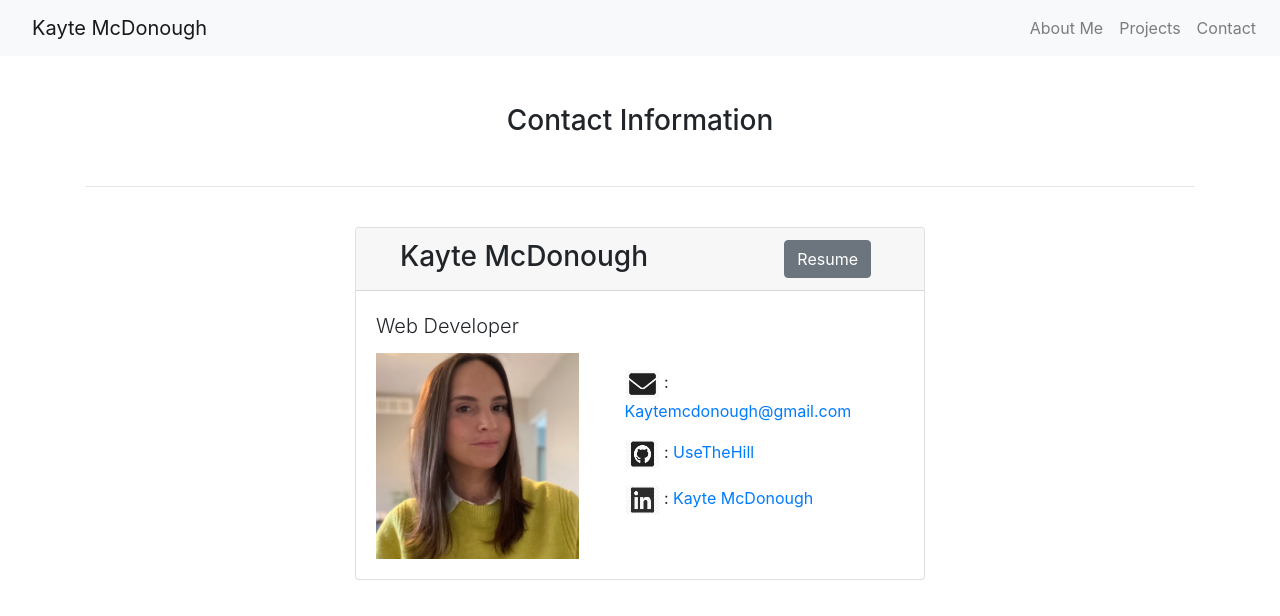
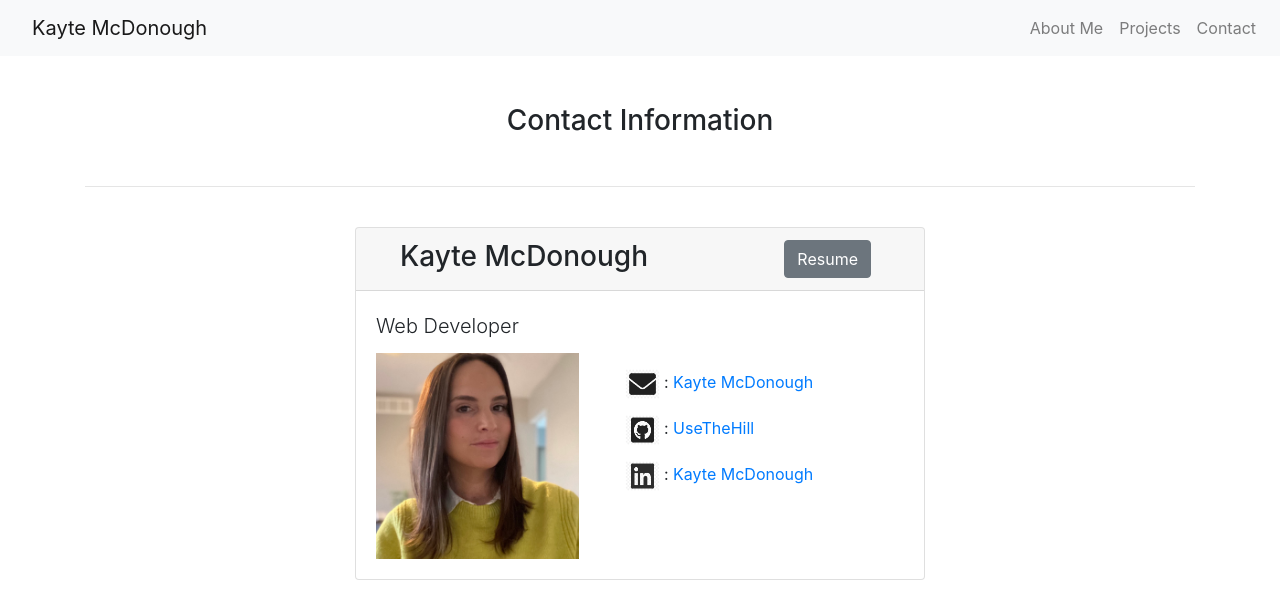
Before and after one commit to UseTheHill/km_portfolio_react, a React (Create React App) app: page /contact in a window 1280 px wide. Shown: the top 616 px of the page. Built offline with nearby package versions, Linux system fonts and the light colour scheme.

Commit message:
edited email name shown

```diff
--- a/src/components/Pages/Contact/index.js
+++ b/src/components/Pages/Contact/index.js
@@ -46,7 +46,7 @@ const Contact = (props) => {
                 <CardText>
                   <img className="logo" src={emailIcon} alt="Logo" /> :{" "}
                   <a href="mailto:Kaytemcdonough@gmail.com">
-                    Kaytemcdonough@gmail.com
+                    Kayte McDonough
                   </a>
                 </CardText>
                 <CardText>
```
